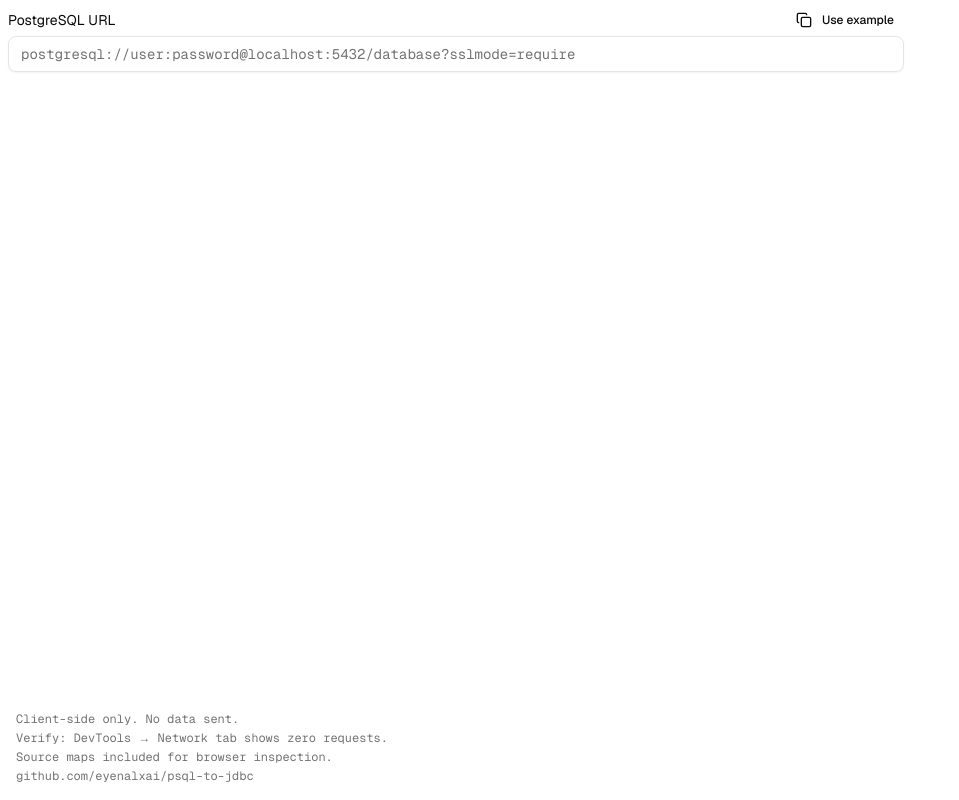
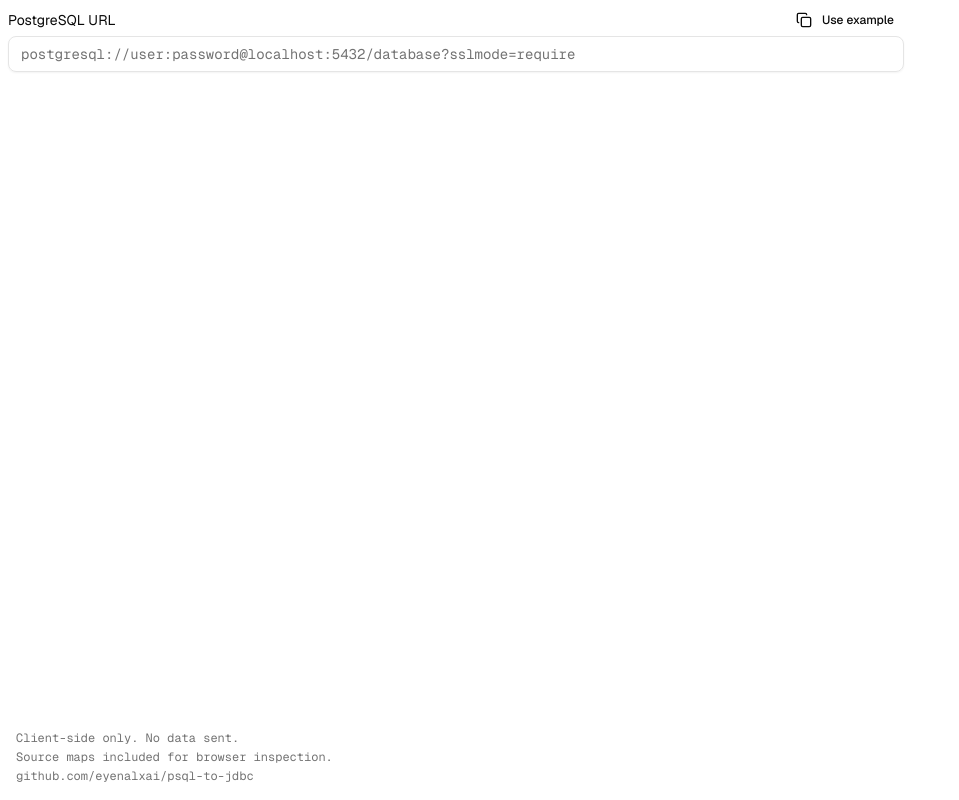
Before and after one commit to eyenalxai/psql-to-jdbc, a Next.js app: page / in a window 1280 px wide. Shown: the whole page, without its empty margins (0-959 px from the left). Built offline with nearby package versions, Linux system fonts and the light colour scheme.

Commit message:
refactor: remove verification note from footer for clarity

```diff
--- a/src/app/layout.tsx
+++ b/src/app/layout.tsx
@@ -45,9 +45,6 @@ export default function RootLayout({ children }: { children: ReactNode }) {
 						<div className="flex flex-col gap-0.5 md:gap-1">
 							<p className="leading-tight">Client-side only. No data sent.</p>
 							<p className="leading-tight">
-								Verify: DevTools → Network tab shows zero requests.
-							</p>
-							<p className="leading-tight">
 								Source maps included for browser inspection.
 							</p>
 							<a
```
